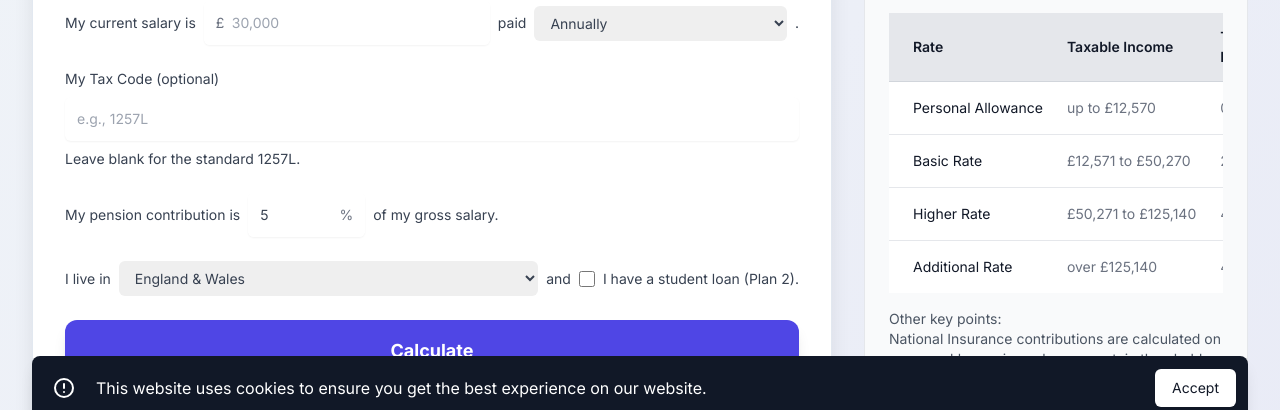
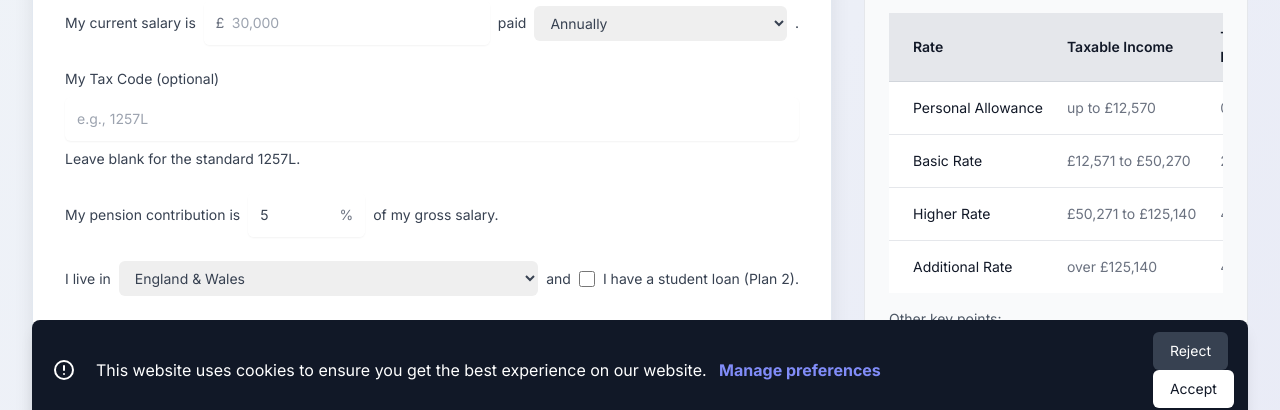
Before and after one commit to mkhegde/uk-salary-calc, a plain HTML site: page index.html in a window 1280 px wide. Shown: the part 360-770 px from the top of the page. Drawn offline with nearby package versions, Linux system fonts and the light colour scheme.

Commit message:
Update index.html

```diff
--- a/index.html
+++ b/index.html
@@ -302,7 +302,7 @@
                 </section>
             </div>
 
- <!-- Side Content Card (AdSense & Informational) -->
+<!-- Side Content Card (AdSense & Informational) -->
 <!-- <div class="card p-6 sm:p-8 space-y-8">
     <!-- Placeholder for AdSense Ad -->
     <!--<div class="text-center text-gray-500 py-12 border-2 border-dashed border-gray-300 rounded-lg bg-gray-50">
@@ -348,7 +348,7 @@
         <p class="mt-4 text-sm text-gray-600">
 Other key points:
 <br>National Insurance contributions are calculated on your weekly earnings above a certain threshold.
-<br>Student Loan Plan 2 repayments are 9% of earnings over '£27,295'.
+<br>Student Loan Plan 2 repayments are 9% of earnings over **£27,295**.
 </p>
         <div class="mt-8 pt-4 border-t border-gray-200">
             <h3 class="text-xl font-bold mb-4 text-gray-800">Calculate Your Tax Bracket</h3>
@@ -384,9 +384,11 @@ Other key points:
         <p class="ml-3 font-medium text-white">
           <span class="md:hidden"> We use cookies. </span>
           <span class="hidden md:inline"> This website uses cookies to ensure you get the best experience on our website. </span>
+          <a href="#" class="font-bold text-indigo-400 hover:text-indigo-300 ml-2" id="manage-cookies-link">Manage preferences</a>
         </p>
       </div>
       <div class="flex-shrink-0">
+        <button id="reject-cookies" class="flex items-center justify-center rounded-md border border-transparent bg-gray-700 px-4 py-2 text-sm font-medium text-white shadow-sm hover:bg-gray-600 mr-2">Reject</button>
         <button id="accept-cookies" class="flex items-center justify-center rounded-md border border-transparent bg-white px-4 py-2 text-sm font-medium text-gray-900 shadow-sm hover:bg-gray-50">Accept</button>
       </div>
     </div>
@@ -468,7 +470,7 @@ Other key points:
 
     function checkCookieConsent() {
         const consent = getCookie("cookieConsent");
-        if (consent === "accepted") {
+        if (consent === "accepted" || consent === "rejected") {
             document.getElementById('cookie-consent-banner').style.display = 'none';
         } else {
             document.getElementById('cookie-consent-banner').style.display = 'block';
@@ -490,8 +492,15 @@ Other key points:
         // gtag('config', 'G-XXXXXXXXXX');
     });
 
+    document.getElementById('reject-cookies').addEventListener('click', function() {
+        setCookie("cookieConsent", "rejected", 365);
+        document.getElementById('cookie-consent-banner').style.display = 'none';
+        // Do NOT load analytics script here
+    });
+
     window.onload = checkCookieConsent;
 </script>
+
 
 
 <script>
```
